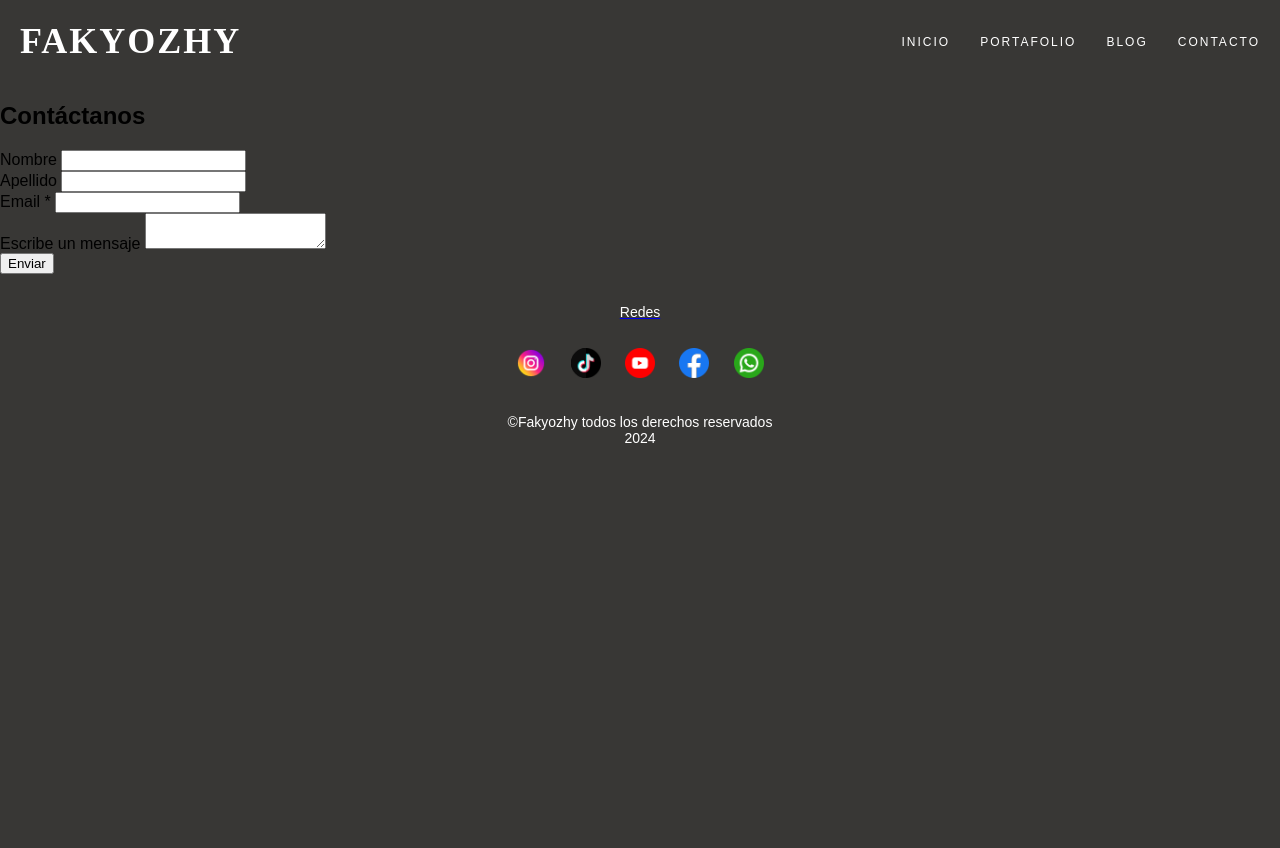
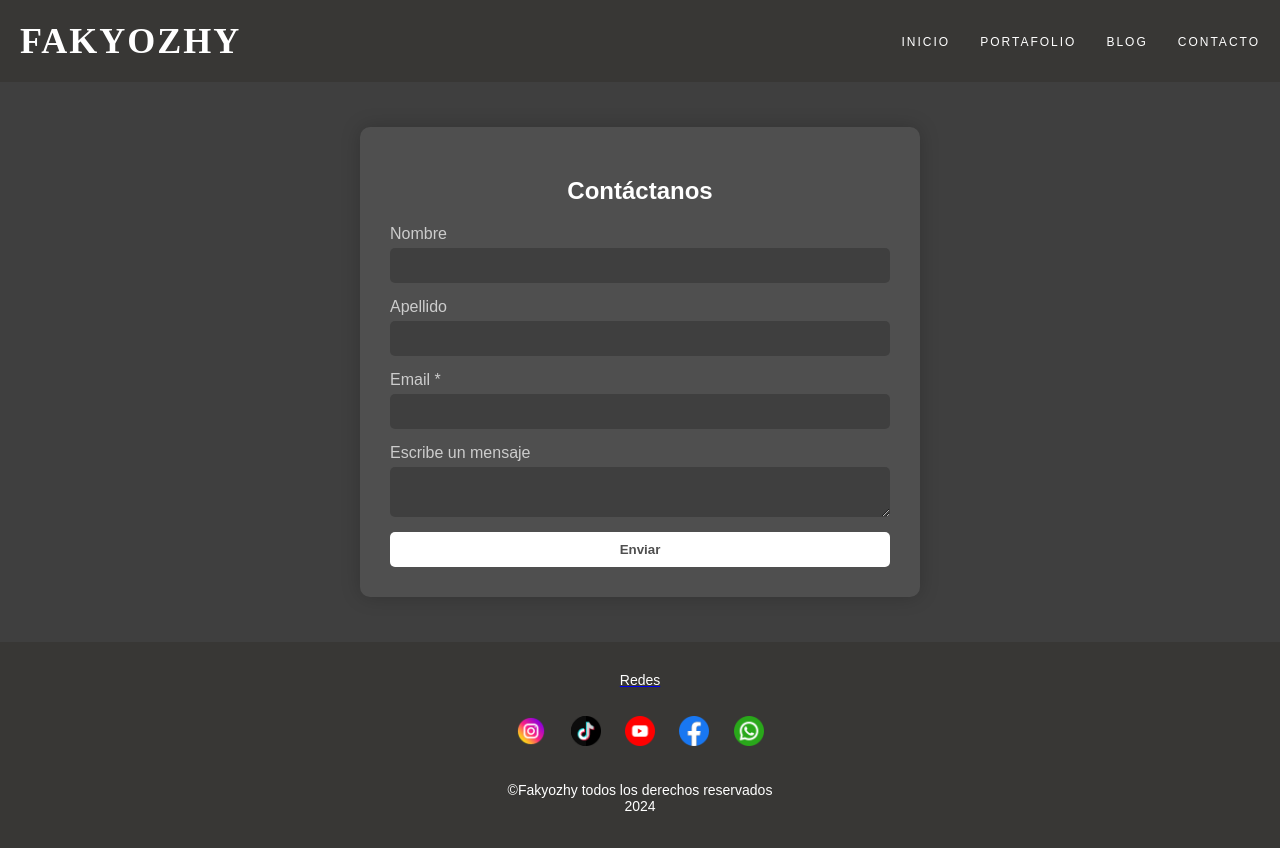
Before and after one commit to OzyGonzy/FKpages1, a plain HTML site: page contacto.html in a window 1280 px wide. Before the commit the page ends 800 px from the top, so only its background shows below. Drawn offline with Linux system fonts and the light colour scheme.

Commit message:
Update main.css

```diff
--- a/CSS/main.css
+++ b/CSS/main.css
@@ -150,6 +150,70 @@ button.prev:hover, button.next:hover {
     background-color: rgba(0, 0, 0, 0.7);
 }
 
+.contact-form-section {
+    display: flex;
+    justify-content: center;
+    align-items: center;
+    min-height: 70vh; /* Ajusta según sea necesario */
+    background-color: #3f3f3f;
+}
+
+.form-container {
+    background-color: #4f4f4f;
+    padding: 30px;
+    border-radius: 10px;
+    box-shadow: 0px 0px 20px rgba(0, 0, 0, 0.2);
+    max-width: 500px;
+    width: 100%;
+}
+
+.form-container h2 {
+    color: #fff;
+    margin-bottom: 20px;
+    text-align: center;
+}
+
+.form-group {
+    display: flex;
+    flex-direction: column;
+    margin-bottom: 15px;
+}
+
+.form-group label {
+    color: #ccc;
+    margin-bottom: 5px;
+}
+
+.form-group input,
+.form-group textarea {
+    padding: 10px;
+    border: none;
+    border-radius: 5px;
+    background-color: #3f3f3f;
+    color: #fff;
+}
+
+.form-group input:focus,
+.form-group textarea:focus {
+    outline: none;
+    background-color: #575757;
+}
+
+button[type="submit"] {
+    width: 100%;
+    padding: 10px;
+    border: none;
+    border-radius: 5px;
+    background-color: #fff;
+    color: #4f4f4f;
+    font-weight: bold;
+    cursor: pointer;
+    transition: background-color 0.3s;
+}
+
+button[type="submit"]:hover {
+    background-color: #f0f0f0;
+}
 
 
 /* Media Queries para hacer el menú responsivo */
```
